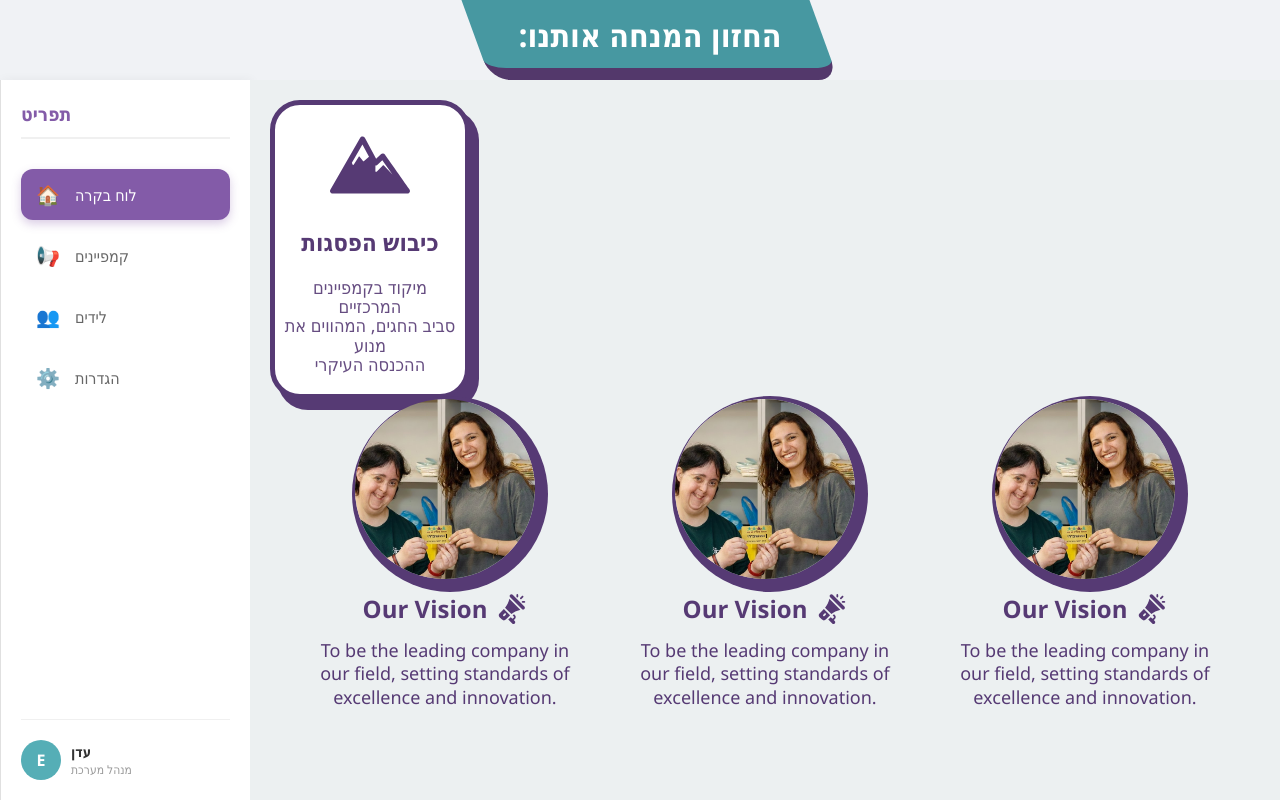
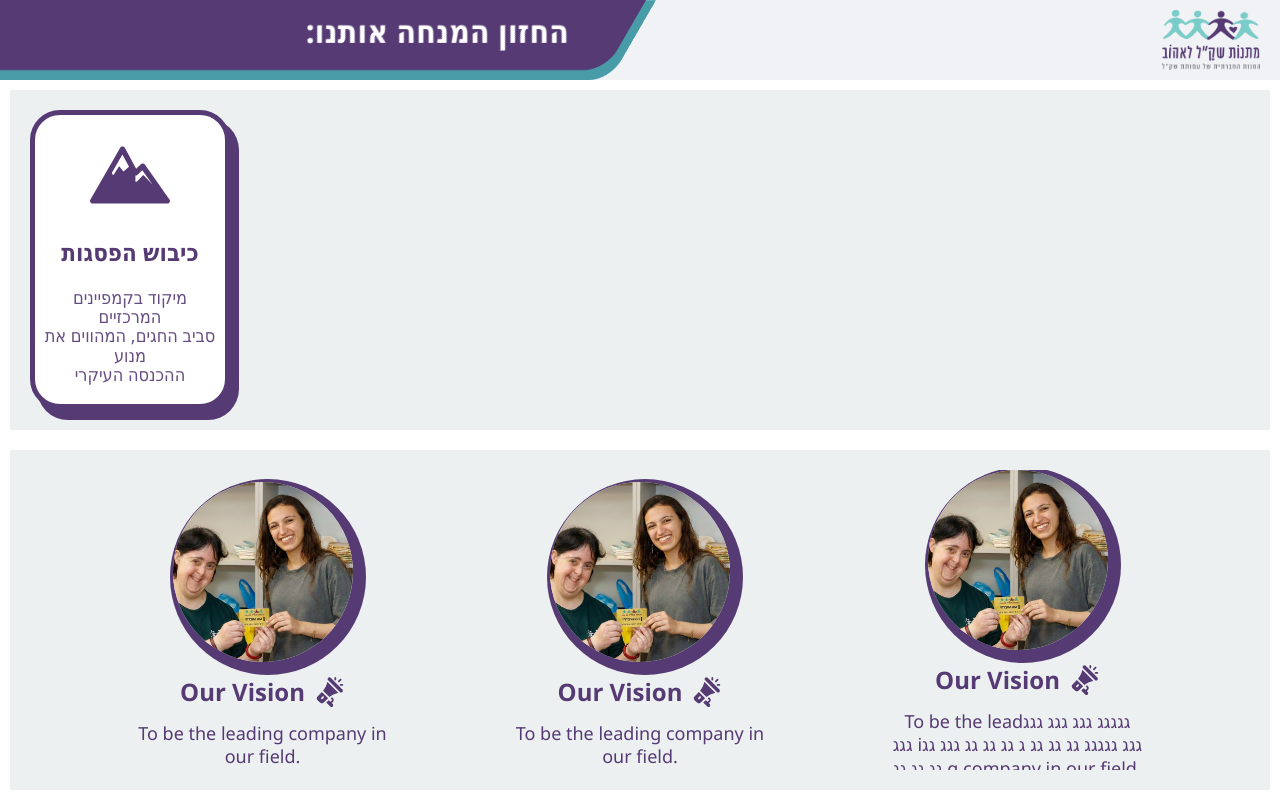
Before and after one commit to eededeedencohen/web-presentation, a React (Vite) app: page / in a window 1280 px wide. Built offline with nearby package versions, Linux system fonts and the light colour scheme.

Commit message:
feat: create improved Title2 component

```diff
--- a/src/components/HeaderBlock/HeaderBlock.jsx
+++ b/src/components/HeaderBlock/HeaderBlock.jsx
@@ -1,12 +1,29 @@
+// // components/HeaderBlock/HeaderBlock.jsx
+// import React from 'react';
+// import styles from './HeaderBlock.module.css';
+// // import Title from '../Title/Title';
+// import Title2 from '../Title/Title2';
+
+// export default function HeaderBlock() {
+//   return (
+//     <div className={styles.container}>
+//       {/* <Title text="החזון המנחה אותנו:" className={styles.title} /> */}
+//       <Title2 text="החזון המנחה אותנו:" className={styles.title} />
+//     </div>
+//   );
+// }
 // components/HeaderBlock/HeaderBlock.jsx
-import React from 'react';
-import styles from './HeaderBlock.module.css';
-import Title from '../Title/Title';
+// components/HeaderBlock/HeaderBlock.jsx
+import React from "react";
+import styles from "./HeaderBlock.module.css";
+import Title2 from "../Title/Title2";
+import logoShekel from "../../assets/Images/logo-shekel.png";
 
 export default function HeaderBlock() {
   return (
     <div className={styles.container}>
-      <Title text="החזון המנחה אותנו:" className={styles.title} />
+      <Title2 text="החזון המנחה אותנו:" />
+      <img src={logoShekel} alt="Shekel Logo" className={styles.logo} />
     </div>
   );
 }
--- a/src/components/HeaderBlock/HeaderBlock.module.css
+++ b/src/components/HeaderBlock/HeaderBlock.module.css
@@ -1,16 +1,20 @@
+/* components/HeaderBlock/HeaderBlock.module.css */
 .container {
     background-color: #f0f2f5;
-    /* צבע רקע כללי בהיר */
     width: 100%;
     height: 100%;
-    /* ממלא את ה-80px של הגריד */
+
     display: flex;
-    justify-content: center;
-    /* מצמיד את הכותרת לימין */
+    justify-content: space-between;
     align-items: center;
-    /* מיישר לגובה */
-    padding-left: 20px;
-    /* רווח קטן מהקצה */
+
+    padding-right: 20px;
+    /* רווח ללוגו מהקצה */
     overflow: hidden;
-    /* מונע חריגה אם השיפוע יוצא מהגבול */
+    /* חותך את מה שיוצא מהגבולות (השפיץ השמאלי) */
 }
+
+.logo {
+    height: 60px;
+    object-fit: contain;
+}
--- /dev/null
+++ b/src/components/Title/Title2.jsx
@@ -0,0 +1,11 @@
+// components/Title/Title2.jsx
+import React from "react";
+import styles from "./Title2.module.css";
+
+export default function Title2({ text }) {
+  return (
+    <div className={styles.parallelogram}>
+      <span className={styles.textContent}>{text}</span>
+    </div>
+  );
+}
--- /dev/null
+++ b/src/components/Title/Title2.module.css
@@ -0,0 +1,68 @@
+/* components/Title/Title2.module.css */
+
+.parallelogram {
+    /* מידות ומיקום */
+    width: 55%;
+    height: 100%;
+
+    /* עיצוב בסיסי */
+    background-color: var(--purple);
+    border-bottom-right-radius: 20px;
+
+    /* סידור הטקסט בפנים */
+    display: flex;
+    align-items: center;
+    justify-content: flex-end;
+    padding-right: 60px;
+
+    /* --- הגדרות אנימציה --- */
+
+    /* אנו מגדירים את נקודת ההתחלה כאן, כדי שהאלמנט לא "יקפוץ" לפני שהאנימציה מתחילה.
+       1. translateX(-150%): מתחיל הרבה יותר שמאלה (מחוץ למסך)
+       2. box-shadow: אין צל בהתחלה
+    */
+    transform: skew(-30deg) translateX(-150%) translateY(-10px);
+    box-shadow: 0 0 0 0 transparent;
+
+    /* הפעלת האנימציה */
+    /* שם האנימציה | משך כולל | פונקציית תזמון | מצב סיום (שמור על התוצאה הסופית) */
+    animation: slideAndShadow 1.2s ease-out forwards;
+}
+
+/* הגדרת שלבי האנימציה */
+@keyframes slideAndShadow {
+
+    /* שלב 0%: מצב התחלתי - מחוץ למסך, ללא צל */
+    0% {
+        transform: skew(-30deg) translateX(-150%) translateY(-10px);
+        box-shadow: 0 0 0 0 transparent;
+    }
+
+    /* שלב 70%: הכניסה הסתיימה. האלמנט במקום, אבל עדיין בלי צל */
+    70% {
+        /* זה המיקום הסופי שרצית */
+        transform: skew(-30deg) translateX(-70px) translateY(-10px);
+        /* עדיין שומרים על צל שקוף */
+        box-shadow: 0 0 0 0 transparent;
+    }
+
+    /* שלב 100%: סיום האנימציה - הצל מופיע */
+    100% {
+        /* המיקום נשאר קבוע */
+        transform: skew(-30deg) translateX(-70px) translateY(-10px);
+        /* הצל הירוק הסופי מופיע */
+        box-shadow: 10px 10px 0px 0px var(--green);
+    }
+}
+
+
+/* ה-CSS של הטקסט נשאר ללא שינוי */
+.textContent {
+    color: white;
+    font-size: 32px;
+    font-weight: bold;
+    transform: skew(30deg);
+    /* תיקנתי לך את זה חזרה ל-30 כדי שיהיה ישר */
+    direction: rtl;
+    white-space: nowrap;
+}
--- a/src/pages/Slide/Slide.jsx
+++ b/src/pages/Slide/Slide.jsx
@@ -5,52 +5,38 @@ import styles from "./Slide.module.css";
 // ייבוא הבלוקים
 import HeaderBlock from "../../components/HeaderBlock/HeaderBlock";
 import MainBlock from "../../components/MainBlock/MainBlock";
-import SideBlock from "../../components/SideBlock/SideBlock";
 import ShadowCard from "../../components/ShadowCard/ShadowCard";
-
-// ייבוא הרכיב המתוקן
-// import CircularShadowImage from "../../components/CircularShadowImage/CircularShadowImage";
 import VisionCard from "../../components/Cards/VisionCard/VisionCard";
 
-// ייבוא התמונה (וודא שהנתיב הזה אכן נכון במבנה התיקיות שלך)
+// ייבוא התמונה
 import exampleImage from "../../assets/Images/image.png";
+
+// הסרתי את SideBlock כפי שביקשת
 
 export default function Slide() {
   return (
     <div className={styles.slidePage}>
-      {/* אזור הכותרת */}
+      {/* 1. Header Area - 10% */}
       <div className={styles.headerArea}>
         <HeaderBlock />
       </div>
 
-      {/* אזור הצד */}
-      <div className={styles.sideArea}>
-        <SideBlock />
+      {/* 2. Middle Area - 45% */}
+      <div className={styles.middleArea}>
+        {/* עטפתי ב-MainBlock כדי לשמור על העיצוב הפנימי, אבל אפשר להסיר אם לא צריך */}
+        <MainBlock>
+          <ShadowCard />
+        </MainBlock>
       </div>
 
-      {/* האזור הראשי */}
-      <div className={styles.mainArea}>
+      {/* 3. Bottom Area - 45% */}
+      <div className={styles.bottomArea}>
         <MainBlock>
-          <ShadowCard />
-          {/* שימוש ברכיב התמונה העגולה */}
-          {/* <CircularShadowImage
-            src={exampleImage}
-            alt="Example View"
-            color="var(--purple)"
-            size="200px"
-            offsetX={6}
-            offsetY={8}
-            spread={9}
-            className={styles.extraDesign}
-            onClick={() => alert("Hi!")}
-          /> */}
-
-          {/* שימוש ברכיב הכרטיס */}
           <div className={styles.visionCardWrapper}>
             <VisionCard
               imageSrc={exampleImage}
               title="Our Vision"
-              text="To be the leading company in our field, setting standards of excellence and innovation."
+              text="To be the leading company in our field."
               iconName="megaphone"
               color="var(--purple)"
               className={styles.visionCardStyle}
@@ -58,7 +44,7 @@ export default function Slide() {
             <VisionCard
               imageSrc={exampleImage}
               title="Our Vision"
-              text="To be the leading company in our field, setting standards of excellence and innovation."
+              text="To be the leading company in our field."
               iconName="megaphone"
               color="var(--purple)"
               className={styles.visionCardStyle}
@@ -66,7 +52,7 @@ export default function Slide() {
             <VisionCard
               imageSrc={exampleImage}
               title="Our Vision"
-              text="To be the leading company in our field, setting standards of excellence and innovation."
+              text="To be the leadגגגגג גגג גגג גגג גגג iגגג גגגגג גג גג גג ג גג גג גג גגג גג גג גג גג g company in our field."
               iconName="megaphone"
               color="var(--purple)"
               className={styles.visionCardStyle}
--- a/src/pages/Slide/Slide.module.css
+++ b/src/pages/Slide/Slide.module.css
@@ -2,68 +2,87 @@
 .slidePage {
     display: grid;
     height: 100vh;
-    /* תופס את כל גובה המסך */
+    width: 100vw;
+    overflow: hidden;
 
-    /* הגדרת העמודות והשורות */
-    grid-template-columns: 250px 1fr;
-    /* תפריט צד ברוחב קבוע, השאר גמיש */
-    grid-template-rows: 80px 1fr;
-    /* כותרת בגובה קבוע, השאר גמיש */
+    /* עמודה אחת שתופסת את כל הרוחב */
+    grid-template-columns: 1fr;
 
-    /* "ציור" של המבנה */
+    /* הגדרת גובה השורות לפי הבקשה: 10% - 45% - 45% */
+    grid-template-rows: 10vh 45vh 45vh;
+
+    /* מפת האזורים החדשה */
     grid-template-areas:
-        "header header"
-        "sidebar main";
+        "header"
+        "middle"
+        "bottom";
 }
 
-/* שיוך הדיבים לאזורים בגריד */
+.headerArea,
+.middleArea,
+.bottomArea {
+    width: 100%;
+    height: 100%;
+    overflow: hidden;
+}
+
+/* 1. כותרת */
 .headerArea {
     grid-area: header;
-    /* אין צורך בעיצוב נוסף - הקומפוננטה בפנים תמלא את זה */
+
 }
 
-.sideArea {
-    grid-area: sidebar;
+
+/* 2. אמצע */
+.middleArea {
+    grid-area: middle;
+    overflow: hidden;
+    /* למנוע גלילה אם לא צריך */
+    padding: 10px;
+    /* ריווח קל אם רוצים */
 }
 
-.mainArea {
-    grid-area: main;
+/* 3. סוף/למטה */
+.bottomArea {
+    grid-area: bottom;
     overflow-y: auto;
-    /* אם התוכן ארוך, רק החלק הזה יגלול */
+    /* גלילה רק בחלק התחתון אם הכרטיסים גולשים */
+    padding: 10px;
 }
 
-.extraDesign {
-    /* 1. הוספת גבול (Border) */
-    /* זה לא מתנגש עם ה-box-shadow, אז זה בטוח */
-    border: 3px solid var(--purple) !important;
-
-    /* 2. פילטרים ואפקטים */
-    filter: grayscale(80%);
-    /* הופך את התמונה לקצת אפורה */
-    opacity: 0.9;
-
-    /* 3. מיקומים */
-    margin-top: 20px;
-    cursor: pointer;
-
-    /* 4. טרנזিশן לאפקטים רגילים (לא לאנימציית הטעינה) */
-    transition: filter 0.3s, transform 0.3s, border-color 0.3s;
-}
-
-/* אפשר אפילו להוסיף אפקט Hover */
-.extraDesign:hover {
-    filter: grayscale(0%);
-    /* מחזיר צבע מלא */
-    transform: scale(1.05);
-    /* מגדיל קצת */
-    border-color: var(--purple) !important;
-    /* משנה צבע הגבול */
-}
-
+/* --- עיצובים פנימיים שנשמרו --- */
 
 .visionCardWrapper {
     display: flex;
     gap: 20px;
     flex-wrap: wrap;
     justify-content: space-evenly;
+
+    /* מרכוז אנכי במידת הצורך */
+    align-items: center;
+    height: 100%;
 }
+
+/* השארתי את המחלקה למקרה שתחזיר את התמונה העגולה */
+.extraDesign {
+    border: 3px solid var(--purple) !important;
+    filter: grayscale(80%);
+    opacity: 0.9;
+    margin-top: 20px;
+    cursor: pointer;
+    transition: filter 0.3s, transform 0.3s, border-color 0.3s;
+}
+
+.extraDesign:hover {
+    filter: grayscale(0%);
+    transform: scale(1.05);
+    border-color: var(--purple) !important;
+}
+
+.visionCardWrapper {
+    display: flex;
+    gap: 20px;
+    flex-wrap: wrap;
+    justify-content: space-evenly;
+    overflow: hidden;
+}
```
Also changed, not shown: src/assets/Images/logo-shekel.png (added).
